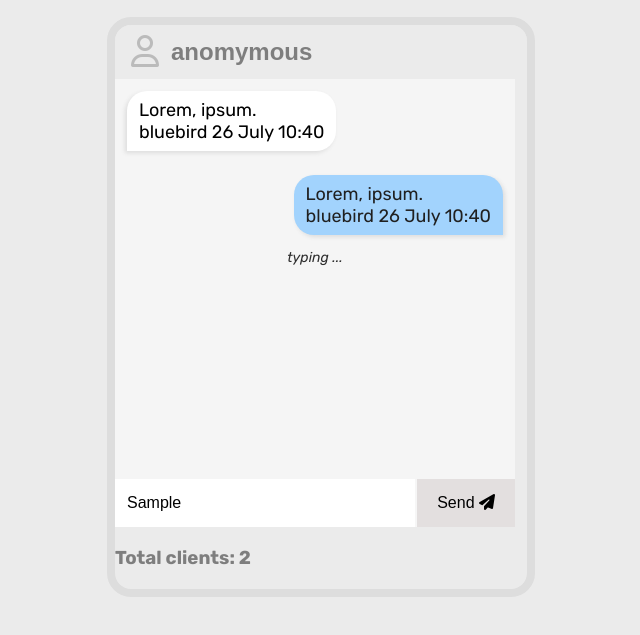
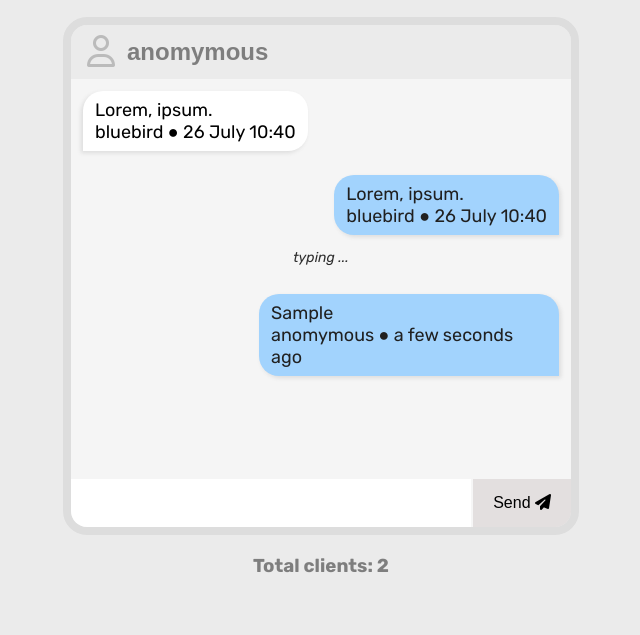
Before and after one commit to tringuyenCoding/realtime_chatting, a website: page public/index.html in a window 1280 px wide. Both pictures are taken after typing "Sample" into the empty fields and a click on the button "Send". Shown: the part 61-696 px from the top of the page, without its empty margins (319-959 px from the left). Drawn offline with nearby package versions, Linux system fonts and the light colour scheme; no server answers.

Commit message:
Implement sending message

```diff
--- a/app.js
+++ b/app.js
@@ -6,7 +6,7 @@ import { createServer } from "http";
 
 const app = express();
 
-const PORT = process.env.PORT || 3000;
+const PORT = process.env.PORT || 4000;
 
 const __filename = fileURLToPath(import.meta.url);
 
--- a/package.json
+++ b/package.json
@@ -2,17 +2,18 @@
   "name": "realtime_chatting",
   "version": "1.0.0",
   "description": "",
-  "main": "app.js",
+  "main": "index.js",
   "type": "module",
   "scripts": {
     "start": "node app.js",
-    "dev":"nodemon app.js"
+    "dev": "nodemon app.js"
   },
   "keywords": [],
   "author": "",
   "license": "ISC",
   "dependencies": {
     "express": "^4.21.1",
+    "moment": "^2.30.1",
     "socket.io": "^4.8.1"
   },
   "devDependencies": {
--- a/public/index.html
+++ b/public/index.html
@@ -28,12 +28,12 @@
       <ul class="message-container" id="message-container">
         <li class="message-left">
           <p class="message">Lorem, ipsum.</p>
-          <span>bluebird 26 July 10:40</span>
+          <span>bluebird ● 26 July 10:40</span>
         </li>
 
         <li class="message-right">
           <p class="message">Lorem, ipsum.</p>
-          <span>bluebird 26 July 10:40</span>
+          <span>bluebird ● 26 July 10:40</span>
         </li>
 
         <li class="message-feedback">
@@ -54,10 +54,15 @@
         </button>
       </form>
 
-      <h3 class="clients-total" id="clients-total">Total clients: 2</h3>
     </div>
+    <h3 class="clients-total" id="clients-total">Total clients: 2</h3>
 
     <script src="/socket.io/socket.io.js"></script>
+    <script
+      src="https://cdnjs.cloudflare.com/ajax/libs/moment.js/2.28.0/moment.min.js"
+      integrity="sha512-Q1f3TS3vSt1jQ8AwP2OuenztnLU6LwxgyyYOG1jgMW/cbEMHps/3wjvnl1P3WTrF3chJUWEoxDUEjMxDV8pujg=="
+      crossorigin="anonymous"
+    ></script>
     <script src="main.js"></script>
   </body>
 </html>
--- a/public/main.js
+++ b/public/main.js
@@ -5,28 +5,49 @@ const clientsTotal = document.getElementById("clients-total");
 const messageContainer = document.getElementById("message-container");
 const nameInput = document.getElementById("name-input");
 const messageInput = document.getElementById("message-input");
-const messageForm = document.getElementById("message-form")
+const messageForm = document.getElementById("message-form");
 
-messageForm.addEventListener('submit', (e) => {
+messageForm.addEventListener("submit", (e) => {
   e.preventDefault();
   sendMessage();
 });
-
 
 socket.on("clients-total", (data) => {
   clientsTotal.innerText = `Total clients: ${data}`;
 });
 
 function sendMessage() {
+  if(messageInput.value === "") return;
   console.log(messageInput.value);
   const data = {
     name: nameInput.value,
     message: messageInput.value,
     datetime: new Date(),
-  }
-  socket.emit('message',data);
+  };
+  console.log("sendMessage");
+  socket.emit("message", data);
+  addMessageToUI(true, data);
+  messageInput.value = "";
 }
 
-socket.on('chat-message', (data) => {
+socket.on("chat-message", (data) => {
   console.log(data);
+  addMessageToUI(false, data);
 });
+
+function addMessageToUI(isOwnMessage, data) {
+  console.log("addMessageToUI", isOwnMessage);
+  const element = `
+    <li class= "${isOwnMessage ? "message-right" : "message-left" }">
+          <p class="message">
+            ${data.message}
+          </p><span>${data.name} ● ${moment(data.datetime).fromNow()}</span>
+    </li>
+    `;
+  messageContainer.innerHTML += element;
+  scrollToBottom();
+}
+
+function scrollToBottom() {
+  messageContainer.scrollTo(0, messageContainer.scrollHeight);
+}
--- a/public/style.css
+++ b/public/style.css
@@ -51,7 +51,7 @@ body {
 .message-container {
   display: flex;
   flex-direction: column;
-  width: 400px;
+  width: 500px;
   height: 400px;
   background-color: #f5f5f5;
   overflow-y: scroll;
@@ -62,7 +62,7 @@ body {
 .message-right {
   padding: 8px 12px;
   list-style: none;
-  max-width: 250px;
+  max-width: 300px;
   font-size: 18px;
   word-wrap: break-word;
   margin: 12px;
@@ -102,7 +102,7 @@ body {
 .message-form {
   display: flex;
   justify-content: space-between;
-  width: 400px;
+  width: 500px;
 }
 
 .message-input {
```
Also changed, not shown: 1 other file.
